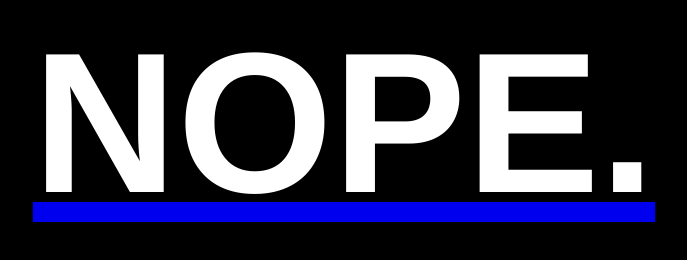
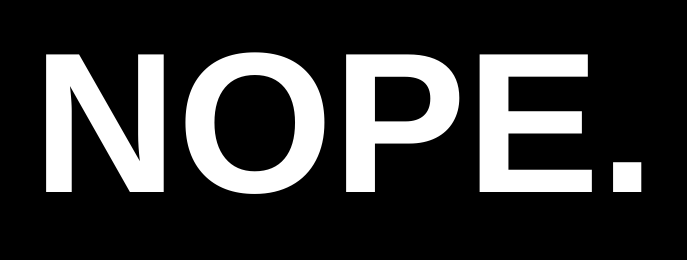
Before and after one commit to AtlantaIWW/hasatlantaabolishedpolice, a plain HTML site: page index.html in a window 1280 px wide. Shown: the whole page, without its empty margins (296-983 px from the left). Drawn offline with Linux system fonts and the light colour scheme.

Commit message:
Update index.html
link decoration

```diff
--- a/index.html
+++ b/index.html
@@ -9,6 +9,7 @@
   <style type="text/css">
     body {background-color: #000000}
     span.s1 {font-kerning: none}
+    a {text-decoration: none;}
   </style>
 </head>
 <body>
```
